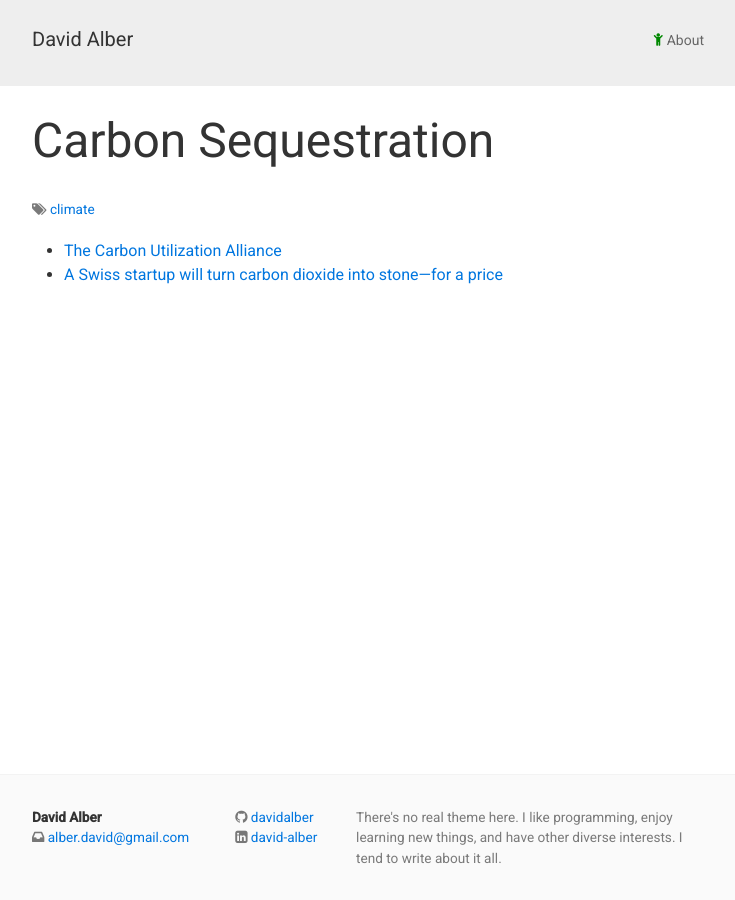
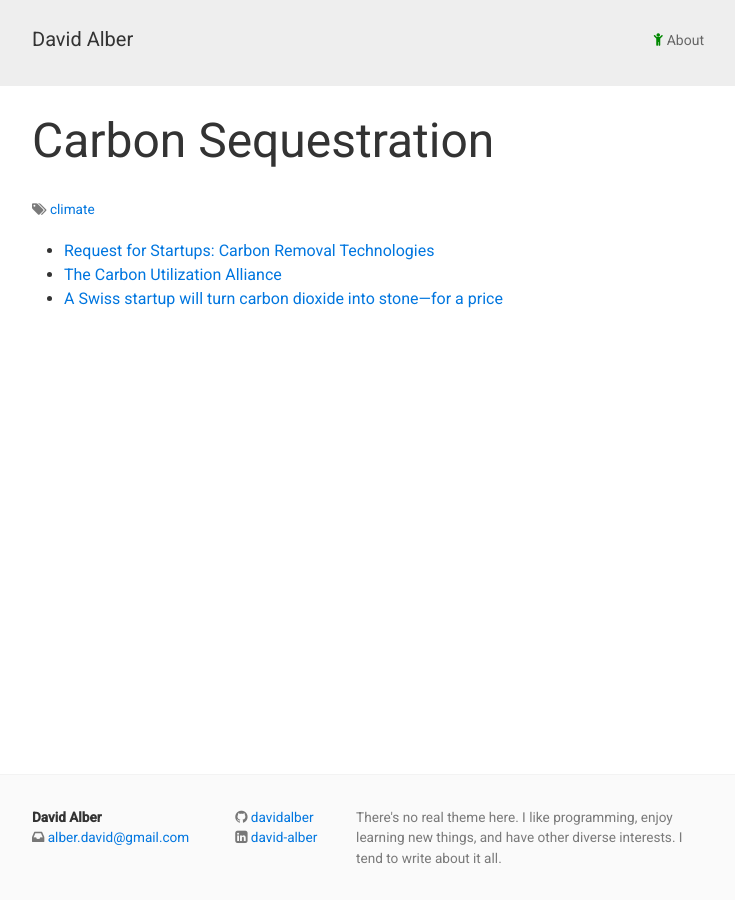
Before and after one commit to davidalber/davidalber.github.io, a Jekyll site: the page built from carbon-sequestration.md, in a window 1280 px wide. Shown: the whole page, without its empty margins (272-1007 px from the left). Built offline with Jekyll 4.4.1, drawn with Linux system fonts in a browser that asks for light colours.

Commit message:
Add link

```diff
--- a/carbon-sequestration.md
+++ b/carbon-sequestration.md
@@ -5,5 +5,6 @@ permalink: /carbon-sequestration/
 tags: [climate]
 ---
 
+- [Request for Startups: Carbon Removal Technologies](http://carbon.ycombinator.com/)
 - [The Carbon Utilization Alliance](https://www.cua.earth/)
 - [A Swiss startup will turn carbon dioxide into stone—for a price](https://qz.com/1416373/swiss-startup-climeworks-turns-carbon-dioxide-into-stone/)
```
